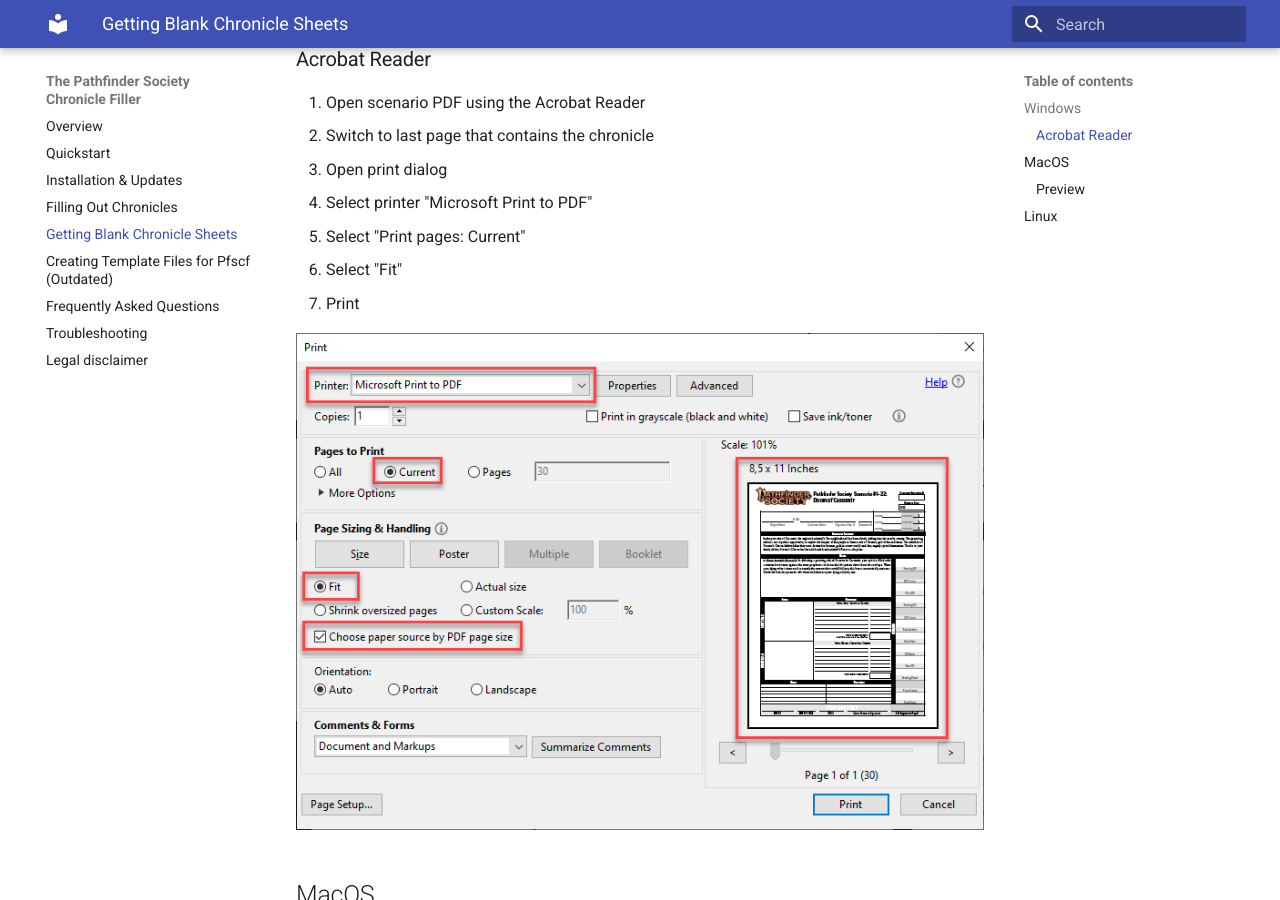
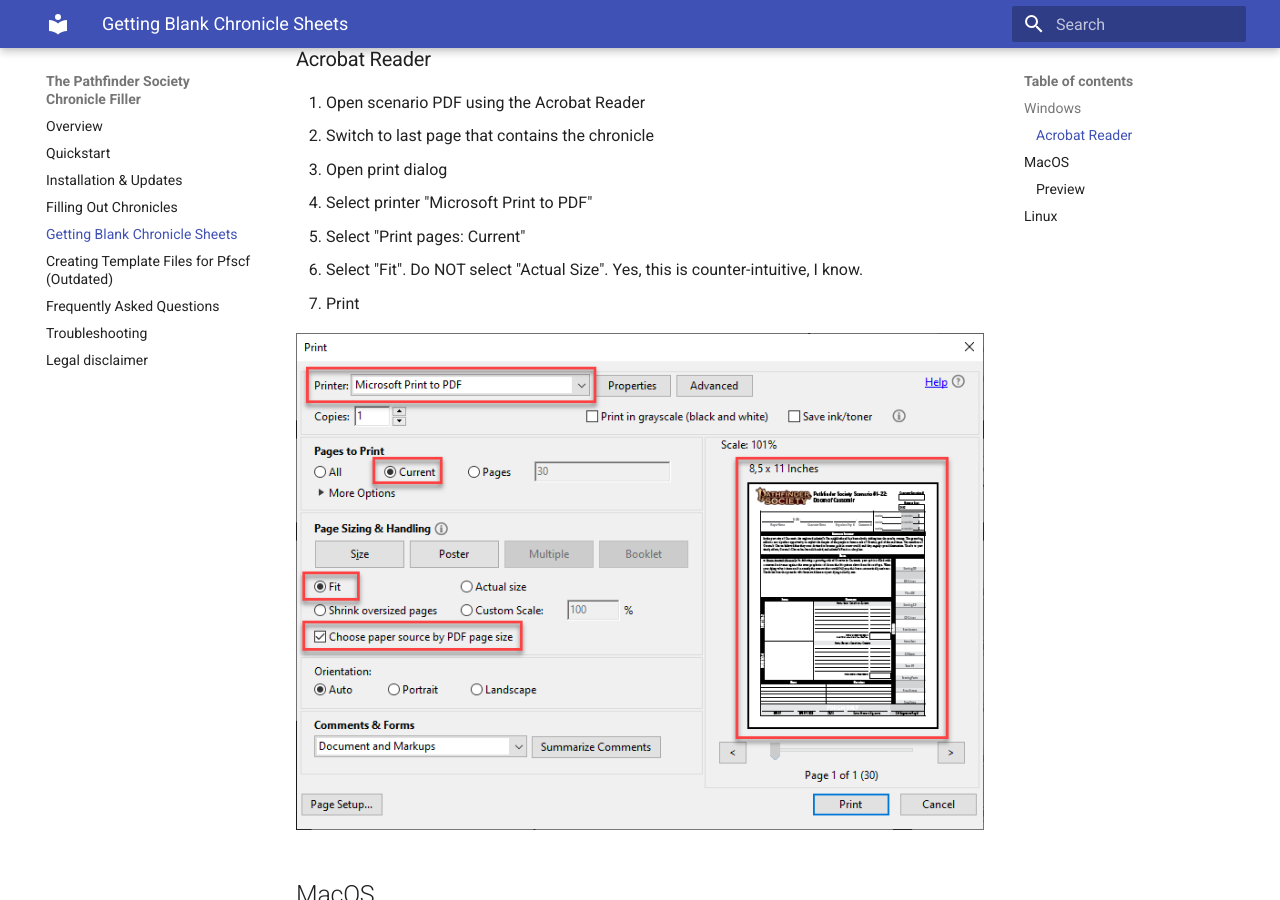
Before and after one commit to Blesmol/pfscf, an MkDocs documentation site: the page built from docs/extraction.md, in a window 1280 px wide and 900 px high, scrolled down 675 px. Built offline with MkDocs 1.6.1 and Material for MkDocs 9.7.7, drawn with Linux system fonts in a browser that asks for light colours.

Commit message:
doc: Clarify PDF extraction on windows

```diff
--- a/docs/extraction.md
+++ b/docs/extraction.md
@@ -19,7 +19,7 @@
 3. Open print dialog
 4. Select printer "Microsoft Print to PDF"
 5. Select "Print pages: Current"
-6. Select "Fit"
+6. Select "Fit". Do NOT select "Actual Size". Yes, this is counter-intuitive, I know.
 7. Print
 
 ![Sheet extraction using Adobe Acrobat on Windows](assets/images/extract_chronicle_windows_acrobat.png)
```
